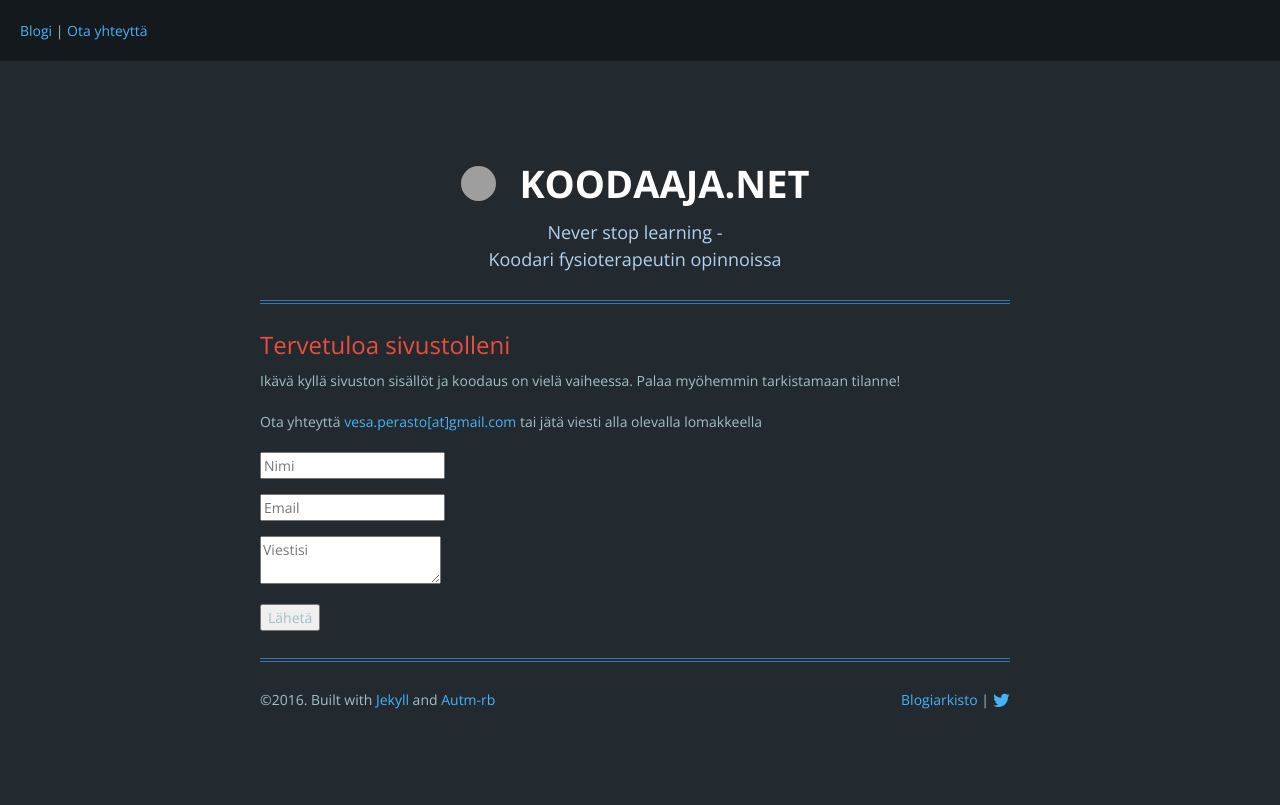
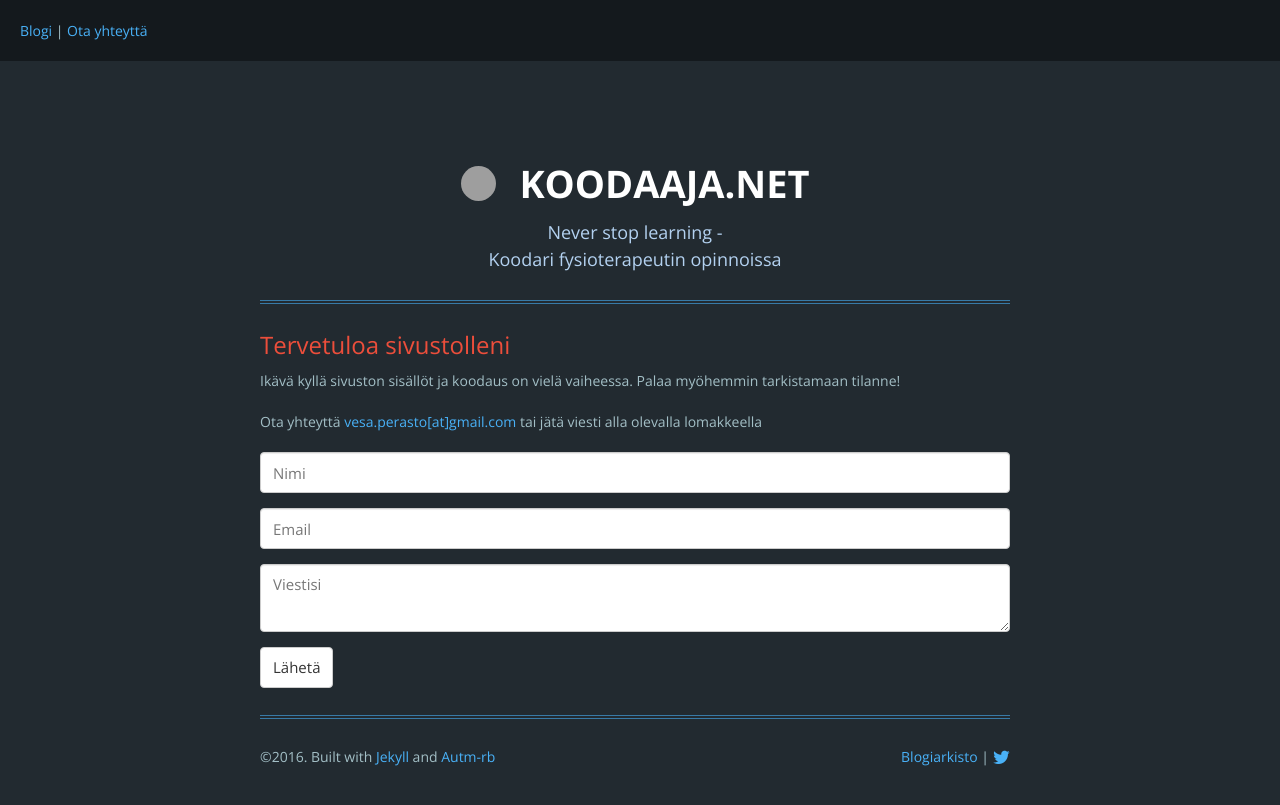
Before and after one commit to vperasto/vperasto.github.io, a Jekyll site: the page built from index.html, in a window 1280 px wide. Shown: the top 805 px of the page. Built offline with Jekyll 4.4.1, drawn with Linux system fonts in a browser that asks for light colours; nearby versions of some CDN libraries; comment, search, counter and statistics services are not loaded; grey boxes are pictures that could not be loaded.

Commit message:
Added class form-control

```diff
--- a/index.html
+++ b/index.html
@@ -13,12 +13,12 @@
 
   <div class="lomake">
     <form id="contactform" method="POST">
-      <div class="form-group"><input type="text" name="name" placeholder="Nimi"></div>
-      <div class="form-group"><input type="email" name="_replyto" placeholder="Email"></div>
+      <div class="form-group"><input type="text" class="form-control"  name="name" placeholder="Nimi"></div>
+      <div class="form-group"><input type="email" class="form-control" name="_replyto" placeholder="Email"></div>
       <input type="hidden" name="_subject" value="Koodaaja.net palautelomake" />
-      <div class="form-group"><textarea name="message" placeholder="Viestisi"></textarea></div>
+      <div class="form-group"><textarea name="message" class="form-control" placeholder="Viestisi"></textarea></div>
       <input type="text" name="_gotcha" style="display:none" />
-      <div class="form-group"><input type="submit" value="Lähetä"></div>
+      <div class="form-group"><input type="submit" class="btn btn-default" value="Lähetä"></div>
     </form>
     <script>
         var contactform =  document.getElementById('contactform');
```
